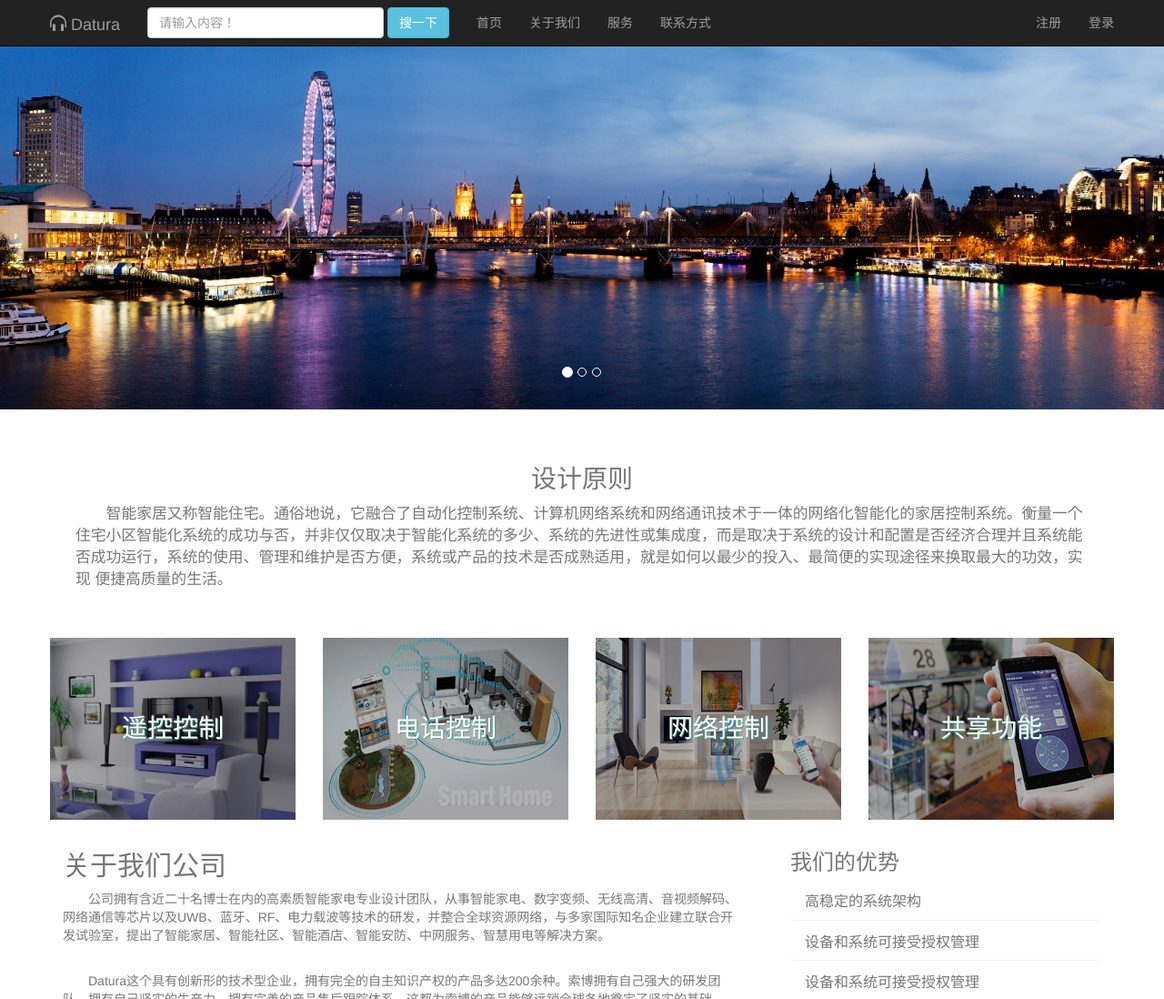
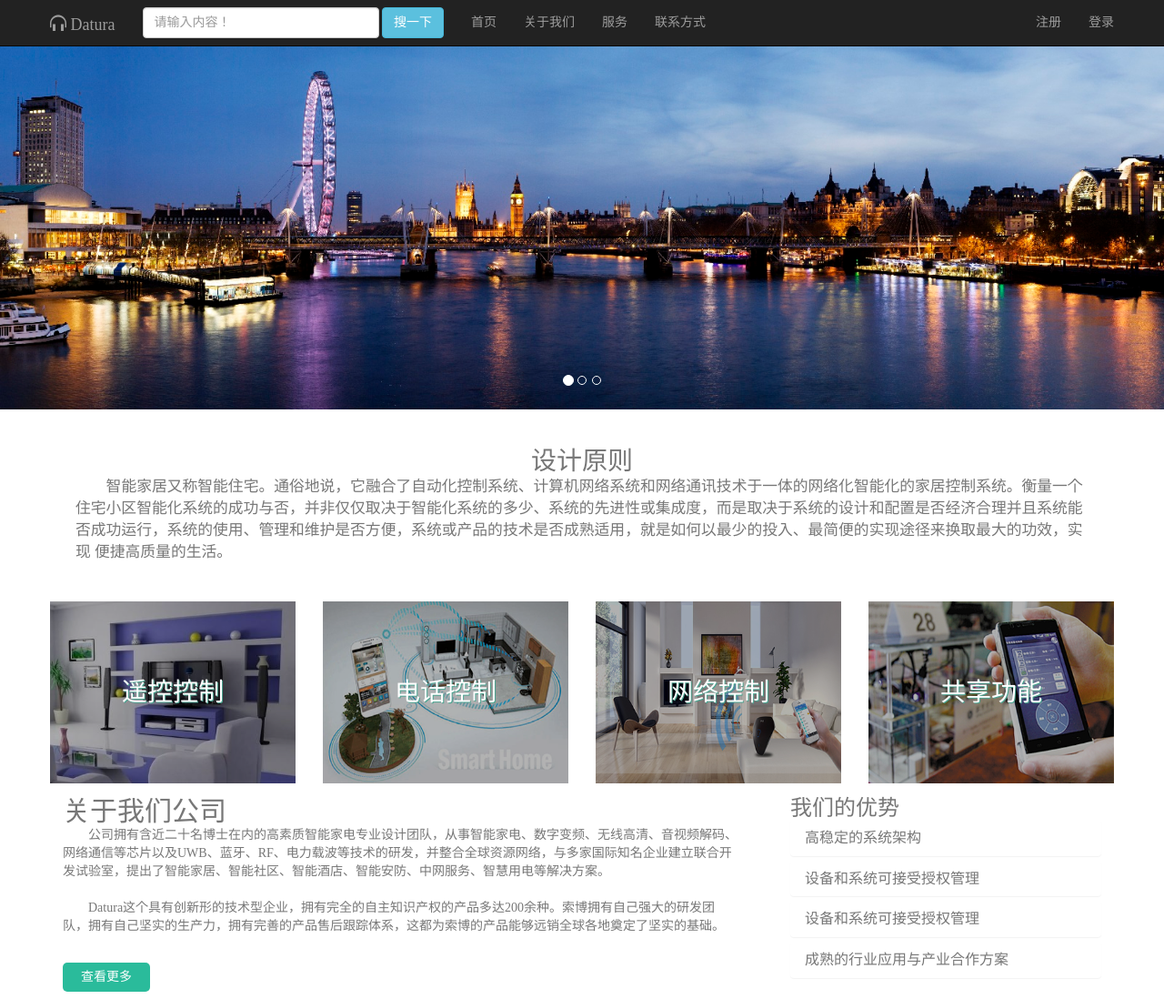
Before and after one commit to Datura900607/home-automation, a plain HTML site: page index.html in a window 1280 px wide. Shown: the top 1098 px of the page at 91% size. Drawn offline with Linux system fonts and the light colour scheme.

Commit message:
v2.0
0726

```diff
--- a/css/index.css
+++ b/css/index.css
@@ -1,3 +1,28 @@
+/*********初始化**********/
+body,div,ul,ol,li,h3,p,i,h2,h4,dl,dd,dt,p{
+margin:0;
+padding:0;
+box-sizing:border-box;
+}
+
+li{
+	list-style: none;
+}
+a{
+	text-decoration: none;
+	color:black;
+}
+body,html{
+	width: 100%;
+	height: 100%;
+	font-family:"Microsoft Yahei";
+	font-size: 16px;
+}
+img{
+	border:none;
+}
+/*************end reset***************/
+/**************主页************/
 body{
 			margin-top: 50px;
 			font-size: 14px;
--- a/index.html
+++ b/index.html
@@ -25,7 +25,7 @@
 				</button>
 			</div>
 			<div id="myCollapse" class="collapse navbar-collapse">
-					<form action="" class="navbar-form navbar-left" >
+					<form action="" class="navbar-form navbar-left hidden-sm hidden-xs " >
 						<input type="text" class="form-control"  placeholder="请输入内容！" style="width:260px;">
 						<input type="submit" value="搜一下" class="btn btn-info" >
 					</form>
```
